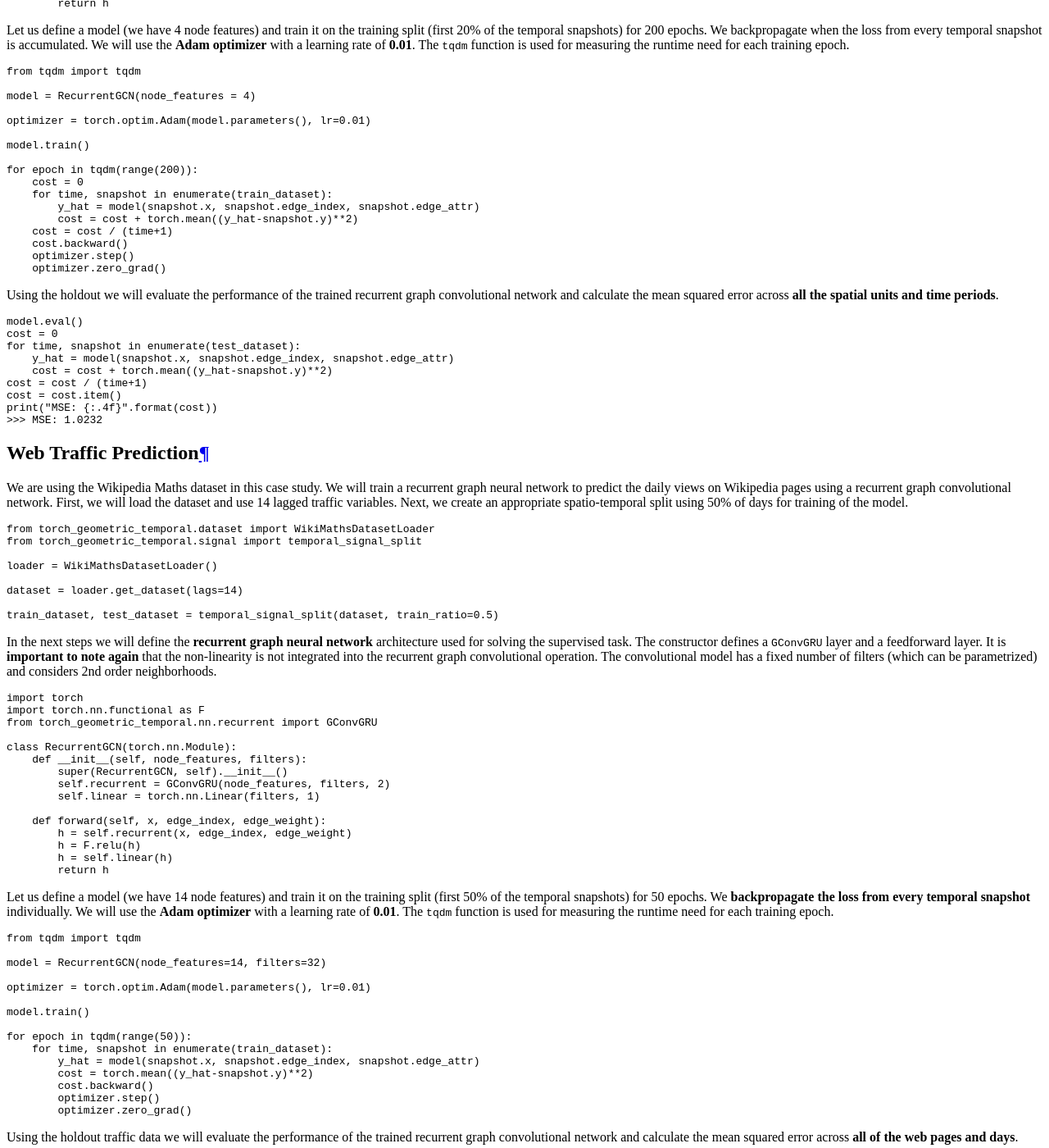
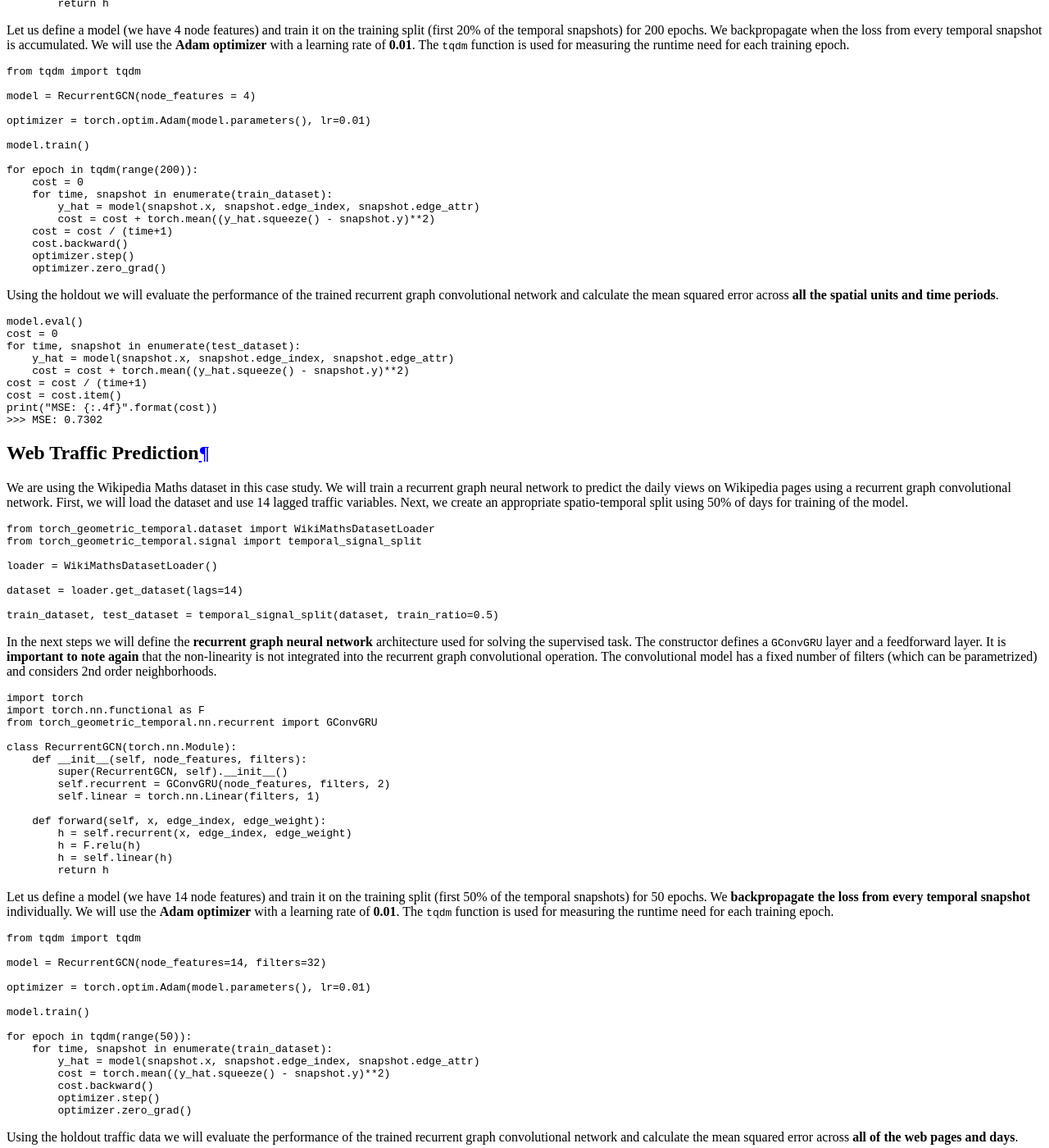
Before and after one commit to benedekrozemberczki/pytorch_geometric_temporal, a Sphinx documentation site: the page built from docs/source/notes/introduction.rst, in a window 1280 px wide and 1400 px high, scrolled down 4270 px. Shown: the whole window at 82% size. Built offline with Sphinx 7.4.7 and the Read the Docs theme 2.0.0, drawn with Linux system fonts in a browser that asks for light colours; some of the changed text lies outside the part shown.

Commit message:
Fix numerical bug in introduction.rst examples
y_hat is of dimension [N,1] and snapshot.y is of dimension [N]. If subtracted without first removing the trailing dimension of y_hat, then the operation is broadcast to [N,N]. Instead a N-dimensional vector is expected which is then used to compute the MSE.

I've used squeeze() to remove the trailing dimension and computed the training and evaluation.

```diff
--- a/docs/source/notes/introduction.rst
+++ b/docs/source/notes/introduction.rst
@@ -176,7 +176,7 @@ Let us define a model (we have 4 node features) and train it on the training spl
         cost = 0
         for time, snapshot in enumerate(train_dataset):
             y_hat = model(snapshot.x, snapshot.edge_index, snapshot.edge_attr)
-            cost = cost + torch.mean((y_hat-snapshot.y)**2)
+            cost = cost + torch.mean((y_hat.squeeze() - snapshot.y)**2)
         cost = cost / (time+1)
         cost.backward()
         optimizer.step()
@@ -190,11 +190,11 @@ Using the holdout we will evaluate the performance of the trained recurrent grap
     cost = 0
     for time, snapshot in enumerate(test_dataset):
         y_hat = model(snapshot.x, snapshot.edge_index, snapshot.edge_attr)
-        cost = cost + torch.mean((y_hat-snapshot.y)**2)
+        cost = cost + torch.mean((y_hat.squeeze() - snapshot.y)**2)
     cost = cost / (time+1)
     cost = cost.item()
     print("MSE: {:.4f}".format(cost))
-    >>> MSE: 1.0232
+    >>> MSE: 0.7302
 
 Web Traffic Prediction
 ----------------------
@@ -248,7 +248,7 @@ Let us define a model (we have 14 node features) and train it on the training sp
     for epoch in tqdm(range(50)):
         for time, snapshot in enumerate(train_dataset):
             y_hat = model(snapshot.x, snapshot.edge_index, snapshot.edge_attr)
-            cost = torch.mean((y_hat-snapshot.y)**2)
+            cost = torch.mean((y_hat.squeeze() - snapshot.y)**2)
             cost.backward()
             optimizer.step()
             optimizer.zero_grad()
@@ -261,8 +261,8 @@ Using the holdout traffic data we will evaluate the performance of the trained r
     cost = 0
     for time, snapshot in enumerate(test_dataset):
         y_hat = model(snapshot.x, snapshot.edge_index, snapshot.edge_attr)
-        cost = cost + torch.mean((y_hat-snapshot.y)**2)
+        cost = cost + torch.mean((y_hat.squeeze() - snapshot.y)**2)
     cost = cost / (time+1)
     cost = cost.item()
     print("MSE: {:.4f}".format(cost))
-    >>> MSE: 0.7760
+    >>> MSE: 0.5114
```
